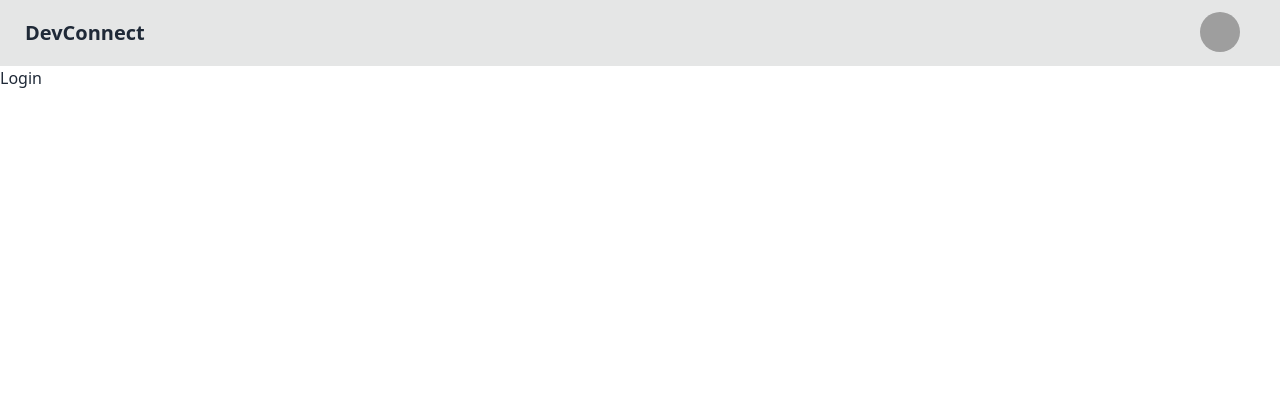
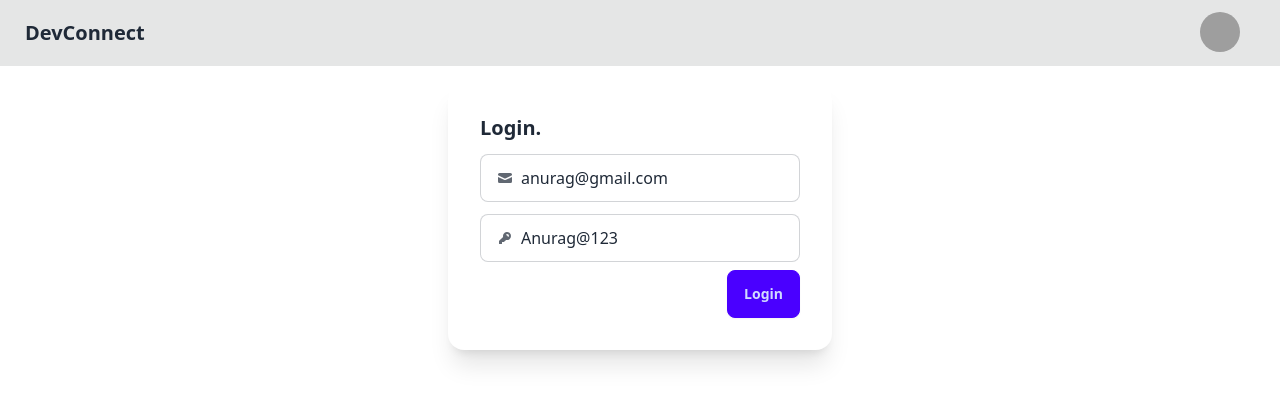
Before and after one commit to AnuragKush13/DevConnect-Web, a React (Vite) app: page /login in a window 1280 px wide. Shown: the top 404 px of the page. Built offline with nearby package versions, Linux system fonts and the light colour scheme; grey boxes are pictures that could not be loaded.

Commit message:
added axios and login api linking with login page design

```diff
--- a/package.json
+++ b/package.json
@@ -10,6 +10,7 @@
     "preview": "vite preview"
   },
   "dependencies": {
+    "axios": "^1.7.7",
     "react": "^18.3.1",
     "react-dom": "^18.3.1",
     "react-router-dom": "^6.26.2"
--- a/src/components/Login.jsx
+++ b/src/components/Login.jsx
@@ -1,8 +1,58 @@
-import React from 'react'
+import axios from 'axios';
+import React, { useState } from 'react'
 
 const Login = () => {
+  const [emailId,setEmailId] = useState("anurag@gmail.com");
+  const [password,setPassword] = useState("Anurag@123");
+
+  const handleLogin = async()=>{
+    try{
+
+      const res = await axios.post("http://localhost:7777/login",{emailId,password},{withCredentials:true})
+
+    }
+    catch(err){console.error(err )}
+  }
+
+
   return (
-    <div>Login</div>
+    <div className='flex justify-center my-4'>
+      <div className="card bg-base-100 w-96 shadow-xl">
+    <div className="card-body">
+      <h2 className="card-title">Login.</h2>
+
+<label className="input input-bordered flex items-center gap-2 my-1">
+  <svg
+    xmlns="http://www.w3.org/2000/svg"
+    viewBox="0 0 16 16"
+    fill="currentColor"
+    className="h-4 w-4 opacity-70">
+    <path
+      d="M2.5 3A1.5 1.5 0 0 0 1 4.5v.793c.026.009.051.02.076.032L7.674 8.51c.206.1.446.1.652 0l6.598-3.185A.755.755 0 0 1 15 5.293V4.5A1.5 1.5 0 0 0 13.5 3h-11Z" />
+    <path
+      d="M15 6.954 8.978 9.86a2.25 2.25 0 0 1-1.956 0L1 6.954V11.5A1.5 1.5 0 0 0 2.5 13h11a1.5 1.5 0 0 0 1.5-1.5V6.954Z" />
+  </svg>
+  <input type="text" className="grow" placeholder="Email" value = {emailId} onChange={(e)=>setEmailId(e.target.value)}/>
+
+</label>
+<label className="input input-bordered flex items-center gap-2 ">
+  <svg
+    xmlns="http://www.w3.org/2000/svg"
+    viewBox="0 0 16 16"
+    fill="currentColor"
+    className="h-4 w-4 opacity-70">
+    <path
+      fillRule="evenodd"
+      d="M14 6a4 4 0 0 1-4.899 3.899l-1.955 1.955a.5.5 0 0 1-.353.146H5v1.5a.5.5 0 0 1-.5.5h-2a.5.5 0 0 1-.5-.5v-2.293a.5.5 0 0 1 .146-.353l3.955-3.955A4 4 0 1 1 14 6Zm-4-2a.75.75 0 0 0 0 1.5.5.5 0 0 1 .5.5.75.75 0 0 0 1.5 0 2 2 0 0 0-2-2Z"
+      clipRule="evenodd" />
+  </svg>
+  <input type="text" className="grow" placeholder="Password" value={password} onChange={(e)=>setPassword(e.target.value)} />
+</label>
+      <div className="card-actions justify-end">
+        <button className="btn btn-primary" onClick={handleLogin}>Login</button>
+      </div>
+    </div>
+  </div></div>
   )
 }
 
```
Also changed, not shown: 1 other file (tests, documents, lock files or other folders).
